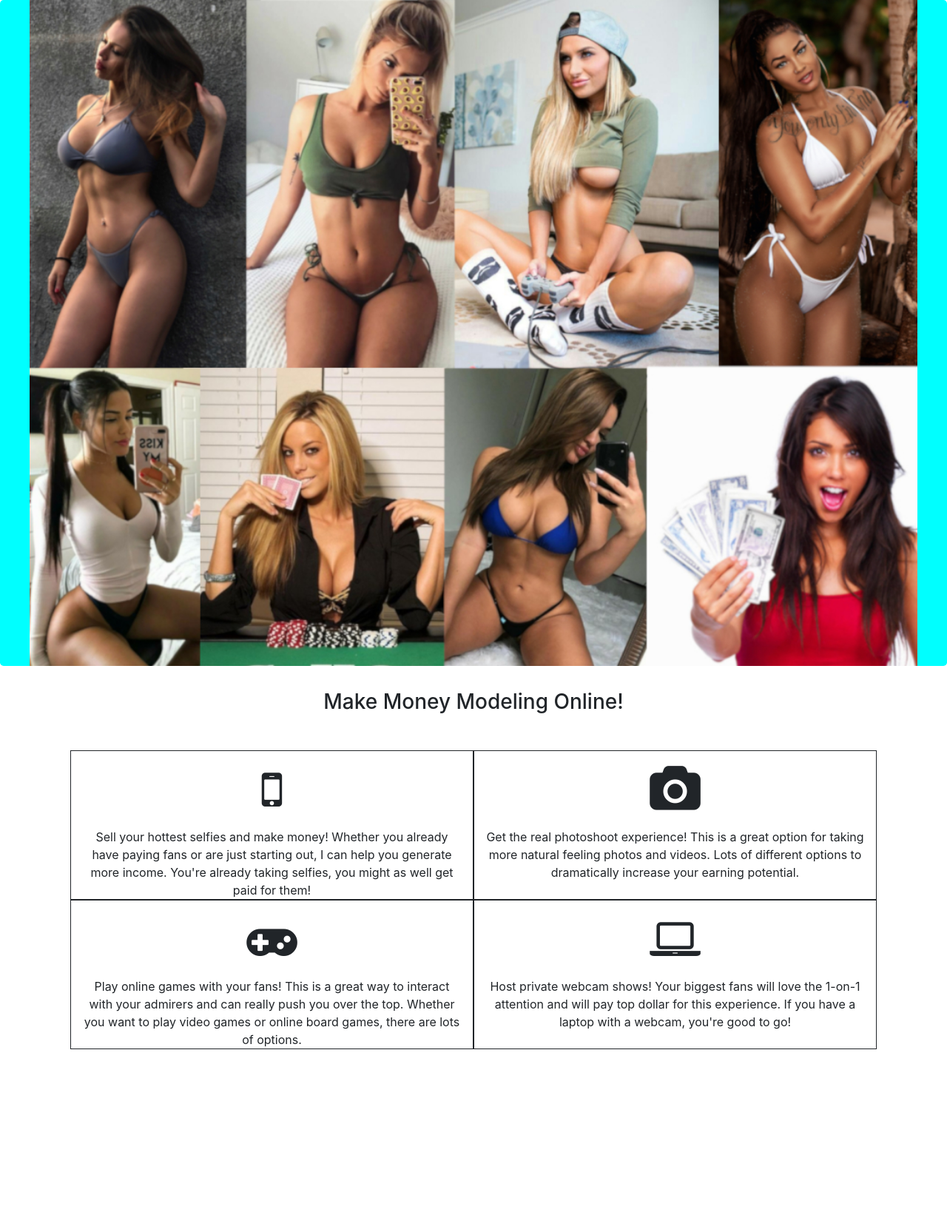
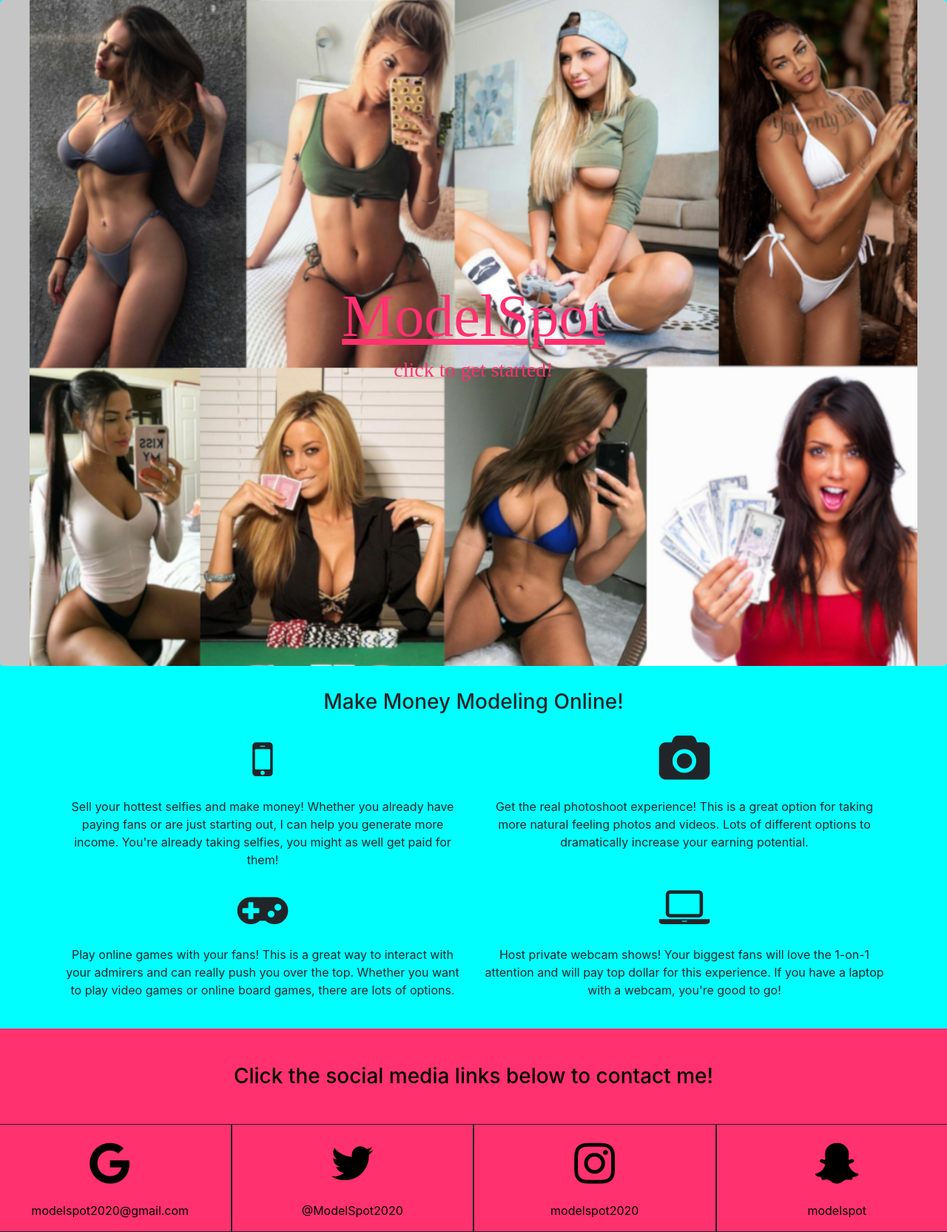
Before and after one commit to socialboss/socialboss.github.io, a Jekyll site: the page built from index.html, in a window 1280 px wide. Shown: the whole page at 74% size. Built offline with Jekyll 4.4.1, drawn with Linux system fonts in a browser that asks for light colours; before the commit the page ends 1458 px from its top, so only the background shows below that.

Commit message:
added social links and header text

```diff
--- a/assets/css/styles.css
+++ b/assets/css/styles.css
@@ -8,61 +8,90 @@
   text-align: center;
 }
 
-/*
-.row {
-  max-width: 100%;
-  height: auto;
-  padding-top: 5px;
-  padding-bottom: 5px;
-  padding-left: 5px;
-  padding-right: 5px;
-  margin-right: 10vw;
-  margin-left: 10vw;
-}
-*/
-
-.landing-page-container {
-  margin: 25px;
-}
-
 body {
   width: 100%;
-
+  background-color: cyan;
 }
 
 .jumbotron {
   background-image: url("/assets/images/stock-photos/socialbossheroimage.jpg");
-  background-color: cyan;
   background-size: contain;
-  width: auto;
-  height: 100vh;
+  background-color: rgb(197, 197, 197);
   background-repeat: no-repeat;
   background-position: center;
+  height: 100vh;
 }
 
-.lead {
+.jumbotron-text {
+  color: rgb(255, 49, 111);
+  font-family: cursive;
+  text-decoration-line: underline;
+  margin-top: 35vh;
   text-align: center;
-  padding: 50vh;
+  font-size: 5em;
 }
 
-ul {
-  list-style-type: none;
+.jumbotron a {
+  text-decoration: none;
+}
+
+.call-to-action {
+  color: rgb(255, 49, 111);
+  font-family: cursive;
+  text-align: center;
 }
 
 .first-section-text {
   text-align: center;
 }
 
-.col {
+.first-section {
+  background-color: cyan;
+}
+
+.contact-section-headline {
   text-align: center;
+}
+
+.contact-section {
+  text-align: center;
+  background-color: rgb(255, 49, 111);
+  padding-top: 40px;
+}
+
+.contact-section-text {
+  padding-bottom: 40px;
+}
+
+.contact-section .col-sm {
   border-style: solid;
   border-width: thin;
 }
 
-.container {
-  padding: 40px;
+.contact-section i {
+  margin: 20px;
 }
 
-i {
+.contact-section a {
+  text-decoration: none;
+  color: black;
+}
+
+.col-sm {
+  text-align: center;
+}
+
+.col-md {
+  text-align: center;
+  border-style: solid;
+  border-width: thin;
+  margin: auto;
+}
+
+.container {
+  padding-bottom: 40px;
+}
+
+.container i {
   margin: 20px;
 }
--- a/index.html
+++ b/index.html
@@ -5,6 +5,10 @@
 {% include head.html %}
 
 <div class="jumbotron">
+  <a href="#get-started">
+  <h1 class="jumbotron-text">ModelSpot</h1>
+  <h3 class="call-to-action">click to get started!</h3>
+  </a>
 </div>
 
 <div class="first-section">
@@ -12,24 +16,24 @@
 
   <div class="container">
     <div class="row">
-      <div class="col">
+      <div class="col-sm">
         <i class="fa fa-mobile fa-4x" aria-hidden="true"></i><br> Sell your hottest selfies and make money!
       Whether you already have paying fans or are just starting out, I can help you generate more income.
       You're already taking selfies, you might as well get paid for them!
       </div>
-      <div class="col">
+      <div class="col-sm">
       <i class="fa fa-camera fa-4x" aria-hidden="true"></i><br>Get the real photoshoot experience!
       This is a great option for taking more natural feeling photos and videos.
       Lots of different options to dramatically increase your earning potential.
       </div>
     </div>
     <div class="row">
-      <div class="col">
+      <div class="col-sm">
       <i class="fa fa-gamepad fa-4x" aria-hidden="true"></i><br>Play online games with your fans!
       This is a great way to interact with your admirers and can really push you over the top.
       Whether you want to play video games or online board games, there are lots of options.
       </div>
-      <div class="col">
+      <div class="col-sm">
       <i class="fa fa-laptop fa-4x" aria-hidden="true"></i><br>Host private webcam shows!
       Your biggest fans will love the 1-on-1 attention and will pay top dollar for this experience.
       If you have a laptop with a webcam, you're good to go!
@@ -38,4 +42,42 @@
   </div>
 </div>
 
+<div class="contact-section">
+  <h3 class="contact-section-headline"></h3>
+    <h3 class="contact-section-text"><a id="get-started">Click the social media links below to contact me!</a></h3>
+  <div class="row">
+    <div class="col-md">
+      <a href="https://www.mail.google.com" target="_blank">
+      <i class="fa fa-google fa-4x" aria-hidden="true"></i><br>
+      <p>modelspot2020@gmail.com</p>
+      </a>
+    </div>
+    <div class="col-md">
+      <a href="https://twitter.com/ModelSpot2020" target="_blank">
+      <i class="fa fa-twitter fa-4x" aria-hidden="true"></i><br>
+      <p>@ModelSpot2020</p>
+      </a>
+    </div>
+    <div class="col-md">
+      <a href="https://www.instagram.com/modelspot2020/" target="_blank">
+      <i class="fa fa-instagram fa-4x" aria-hidden="true"></i><br>
+      <p>modelspot2020</p>
+      </a>
+    </div>
+    <div class="col-md">
+      <a href="https://www.snapchat.com/add/modelspot" target="_blank">
+      <i class="fa fa-snapchat-ghost fa-4x" aria-hidden="true"></i><br>
+      <p>modelspot</p>
+      </a>
+    </div>
+  </div>
+</div>
+
+
+
+
+
+
+
+
 {% include javascript.html %}
```
Also changed, not shown: landingpage1.html (deleted, +0 -95 lines).
